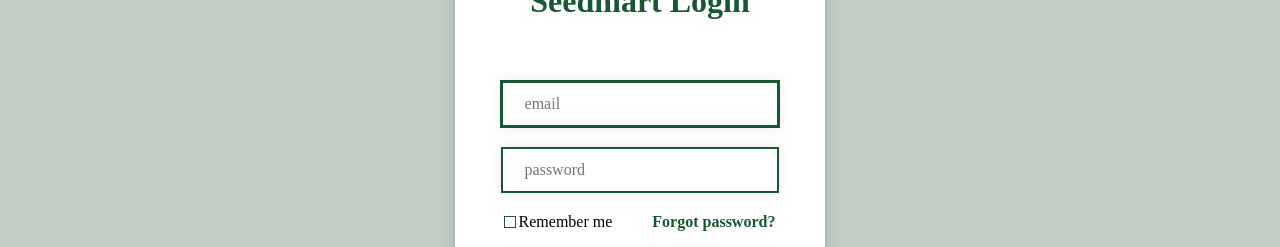
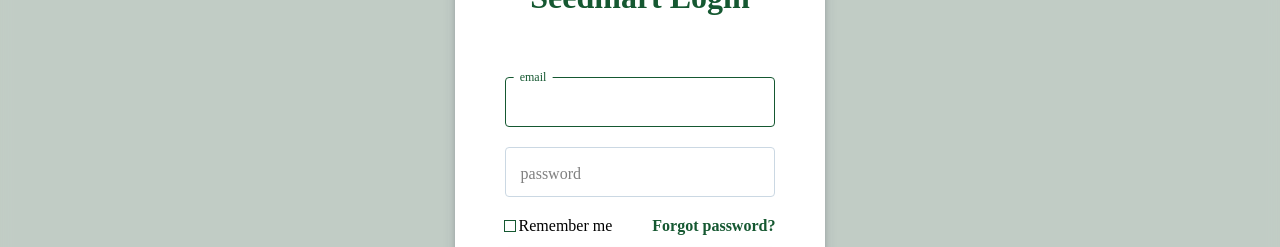
Before and after one commit to kalamansi10/seed-mart-front, a React (Vite) app: page /cart in a window 1280 px wide. Both pictures are taken after a click on the link "Log in". Shown: the part 252-499 px from the top of the page. Built offline with nearby package versions, Linux system fonts and the light colour scheme; no server answers.

Commit message:
Updated input custom hook css

```diff
--- /dev/null
+++ b/src/src/hooks/input.css
@@ -0,0 +1,59 @@
+.input-wrapper {
+  max-width: 360px;
+  width:100%;
+  position: relative;
+}
+.input {
+  height: 50px;
+  font-size: 16px;
+  padding: 11px 15px;
+  border-radius: 4px;
+  border: 1px solid #CBD8E3;
+  width: 100%;
+  outline: none;
+  box-sizing: border-box;
+}
+.placeholder {
+  pointer-events: none;
+  position: absolute;
+  font-weight: 400;
+  top: 18px;
+  left: 8px;
+  padding: 0 8px;
+  background-color: white;
+  border-radius: 5px;
+  transition: transform 250ms cubic-bezier(0.4,0,0.2,1), opacity 250ms cubic-bezier(0.4,0,0.2,1);
+  color: grey;
+}
+
+.input:not(:placeholder-shown).input:not(:focus) + .placeholder {
+  transform: scale(.75) translateY(-36px) translateX(-15%);
+  color: #CBD8E3;
+  transition: .2s ease;
+}
+
+.input:focus {
+  border-color: var(--primary);
+
+}
+
+.input:focus + .placeholder {
+  transform: scale(.75) translateY(-36px) translateX(-15%);
+  color: var(--primary);
+  transition: .2s ease;
+}
+
+.input:invalid:not(:placeholder-shown){
+  transition: .2s ease;
+  border-color:#F52C5C;
+}
+
+.input:invalid:not(:placeholder-shown) + .placeholder{
+  transition: .2s ease;
+  color:#F52C5C;
+}
+.input:invalid:not(:placeholder-shown).input:not(:focus) + .placeholder {
+  transform: scale(.75) translateY(-36px) translateX(-15%);
+  color: #F52C5C;
+  transition: .2s ease;
+}
--- a/src/src/hooks/useInput.jsx
+++ b/src/src/hooks/useInput.jsx
@@ -1,14 +1,22 @@
 import { useState } from 'react'
+import './input.css'
 
 function useInput(type, placeholder = '') {
   const [value, setValue] = useState('')
-  const input = <input
-                  type={type}
-                  onChange={e => setValue(e.target.value)}
-                  value={value}
-                  placeholder={placeholder}
-                />
-  return {value, input, setValue}
+  const input = (
+    <div className='input-wrapper'>
+      <input className='input'
+        type={type}
+        onChange={e => setValue(e.target.value)}
+        placeholder=''
+        data-placeholder={placeholder}
+        value={value}
+        required
+      />
+      <span className='placeholder'>{placeholder}</span>
+    </div>
+  )
+  return { value, input, setValue }
 }
 
 export default useInput
--- a/src/src/navigation/navigation.css
+++ b/src/src/navigation/navigation.css
@@ -25,18 +25,6 @@
   height: auto;
   background-color: #ffffff;
   padding: 50px;
-}
-
-.session-dialog input:not(input[type=checkbox]) {
-  width: 100%;
-  height: 40px;
-  border: 2px solid var(--primary);
-  text-indent: 20px;
-  box-shadow: 0 0 10px rgba(0, 0, 0, .1);
-
-  &:focus {
-    outline: 1px solid var(--primary);
-  }
 }
 
 .session-dialog [type=checkbox] {
```
